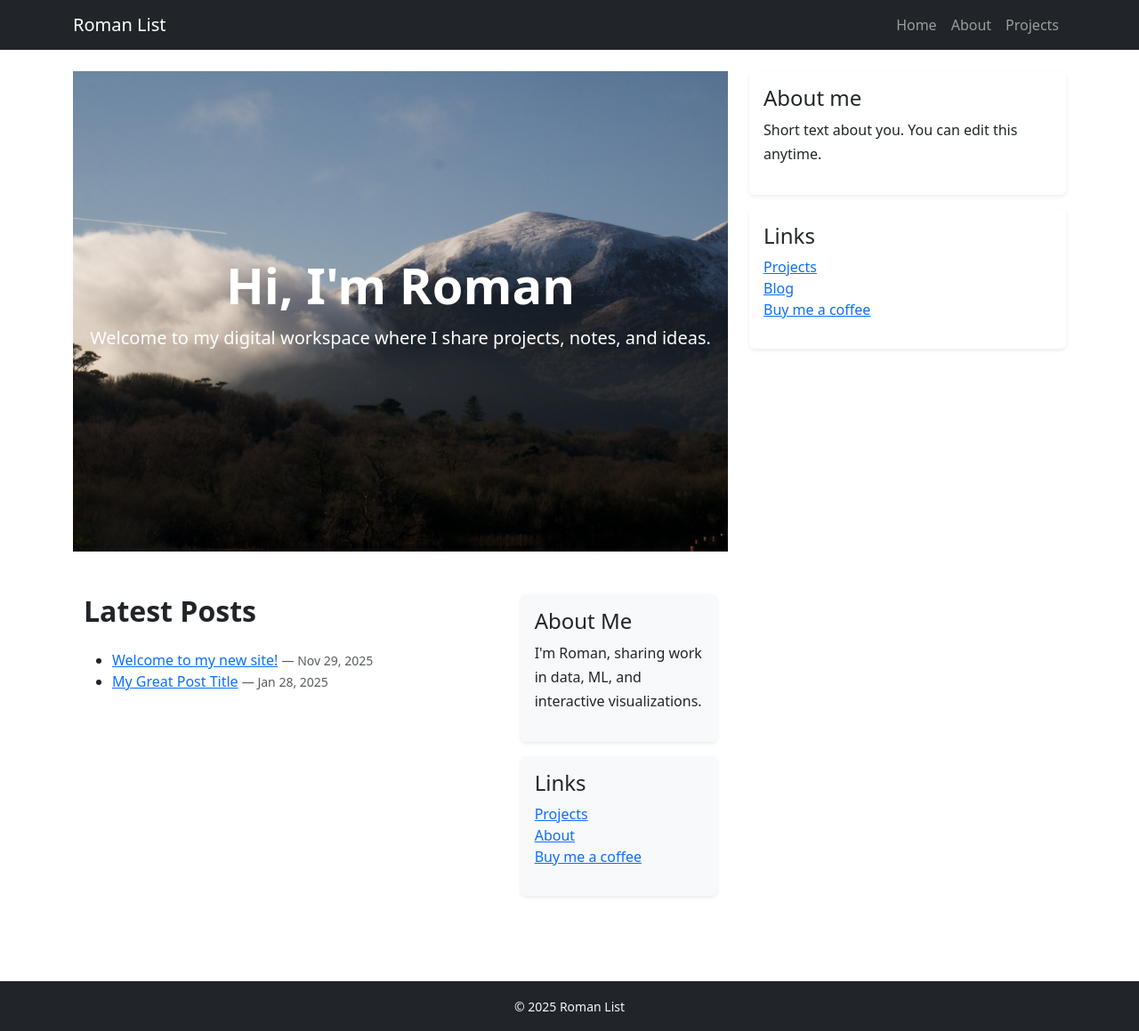
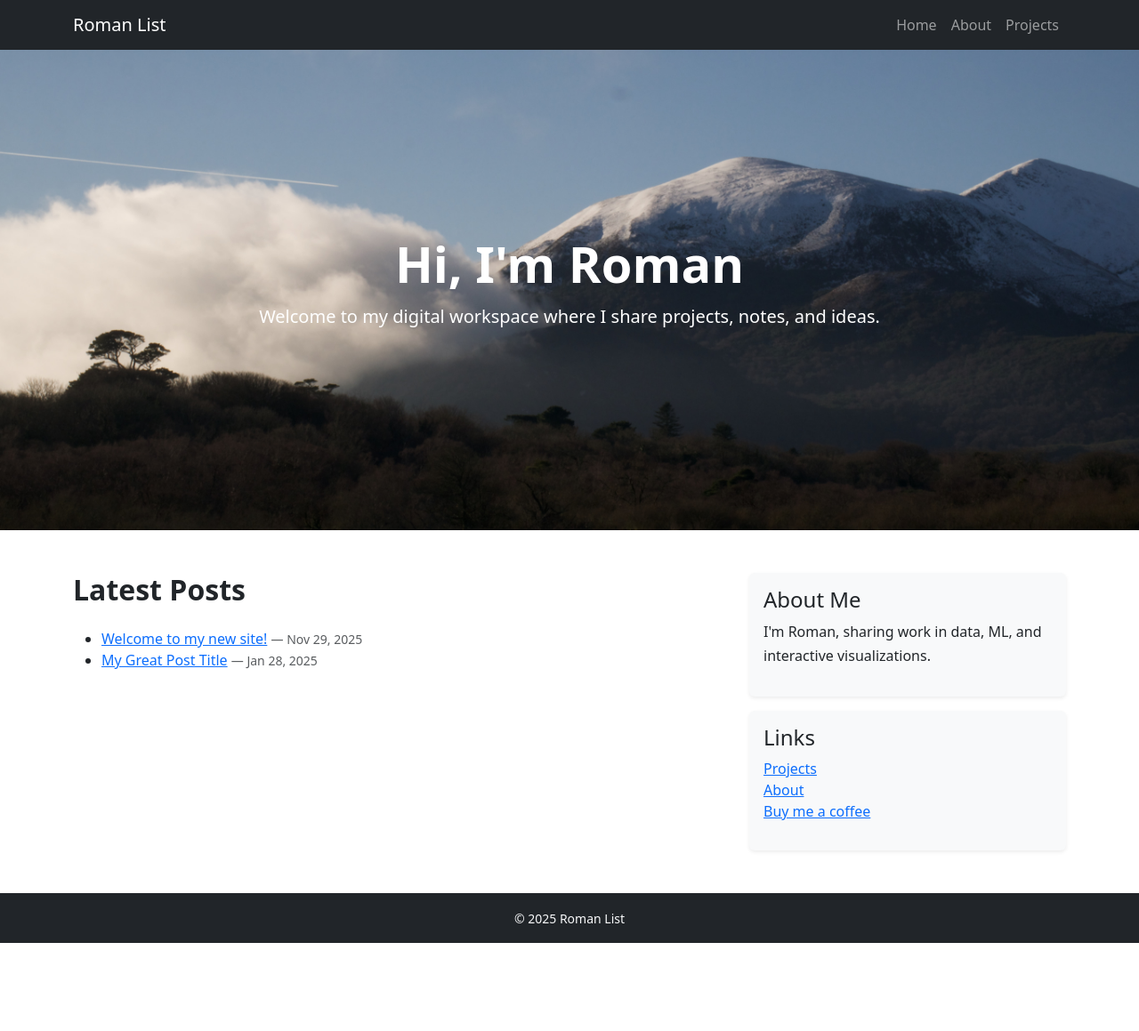
Before and after one commit to wolfromanlist/wolfromanlist.github.io, a Jekyll site: the page built from index.md, in a window 1280 px wide. Shown: the whole page at 89% size. Built offline with Jekyll 4.4.1, drawn with Linux system fonts in a browser that asks for light colours; after the commit the page ends 1060 px from its top, so only the background shows below that.

Commit message:
change design

```diff
--- a/_layouts/default.html
+++ b/_layouts/default.html
@@ -17,29 +17,8 @@
   {% include header.html %}
 
   <!-- Page content will go here -->
-  <main class="container mt-4">
-    <div class="row">
-      <div class="col-lg-8">
-        {{ content }}
-      </div>
 
-      <aside class="col-lg-4">
-        <div class="p-3 mb-3 bg-white rounded shadow-sm">
-          <h4>About me</h4>
-          <p>Short text about you. You can edit this anytime.</p>
-        </div>
-
-        <div class="p-3 bg-white rounded shadow-sm">
-          <h4>Links</h4>
-          <ul class="list-unstyled">
-            <li><a href="/projects">Projects</a></li>
-            <li><a href="/blog">Blog</a></li>
-            <li><a href="https://buymeacoffee.com/wolfromanlist">Buy me a coffee</a></li>
-          </ul>
-        </div>
-      </aside>
-    </div>
-  </main>
+  {{ content }}
 
   {% include footer.html %}
 
```
